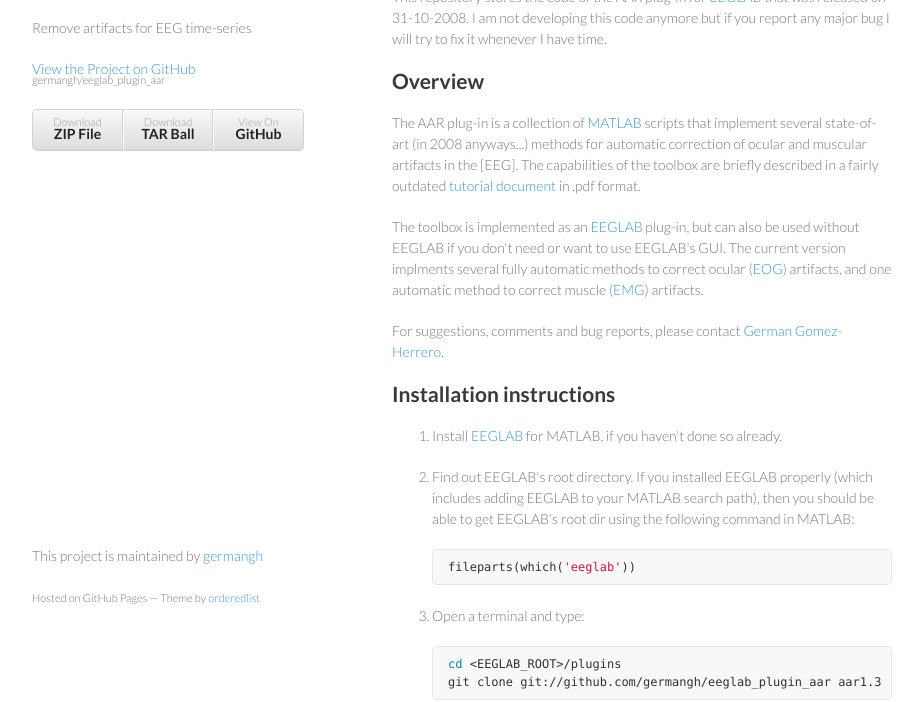
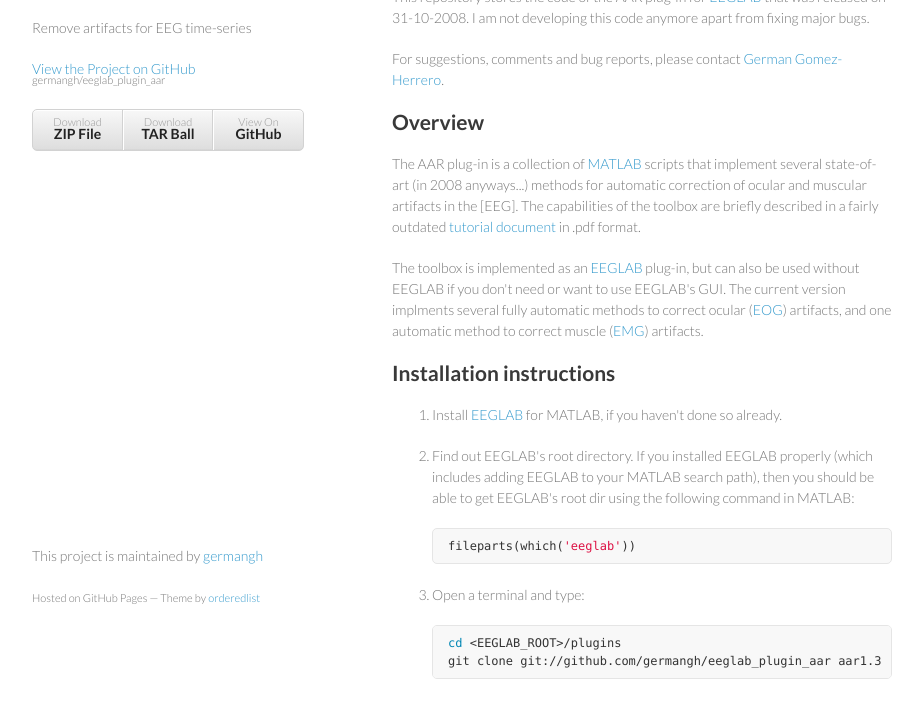
Before and after one commit to germangh/eeglab_plugin_aar, a plain HTML site: page index.html in a window 1280 px wide. Shown: the part 123-825 px from the top of the page, without its empty margins (178-1101 px from the left). Drawn offline with Linux system fonts and the light colour scheme.

```diff
--- a/index.html
+++ b/index.html
@@ -32,8 +32,9 @@
 <a name="aar-plug-in-for-eeglab" class="anchor" href="#aar-plug-in-for-eeglab"><span class="octicon octicon-link"></span></a>AAR plug-in for EEGLAB</h1>
 
 <p>This repository stores the code of the AAR plug-in for <a href="http://sccn.ucsd.edu/eeglab/">EEGLAB</a> that was
-released on 31-10-2008. I am not developing this code anymore but if you report
-any major bug I will try to fix it whenever I have time.</p>
+released on 31-10-2008. I am not developing this code anymore apart from fixing major bugs.</p>
+
+<p>For suggestions, comments and bug reports, please contact <a href="http://germangh.com">German Gomez-Herrero</a>.</p>
 
 <h2>
 <a name="overview" class="anchor" href="#overview"><span class="octicon octicon-link"></span></a>Overview</h2>
@@ -48,9 +49,6 @@ format.</p>
 without EEGLAB if you don't need or want to use EEGLAB's GUI. The current
 version implments several fully automatic methods to correct ocular (<a href="http://emedicine.medscape.com/article/1140247-overview#aw2aab6b3">EOG</a>)
 artifacts, and one automatic method to correct muscle (<a href="http://emedicine.medscape.com/article/1140247-overview#aw2aab6b3">EMG</a>) artifacts.</p>
-
-<p>For suggestions, comments and bug reports, please contact <a href="http://germangh.com">German
-Gomez-Herrero</a>.</p>
 
 <h2>
 <a name="installation-instructions" class="anchor" href="#installation-instructions"><span class="octicon octicon-link"></span></a>Installation instructions</h2>
```
Also changed, not shown: params.json (+1 -1 lines).
